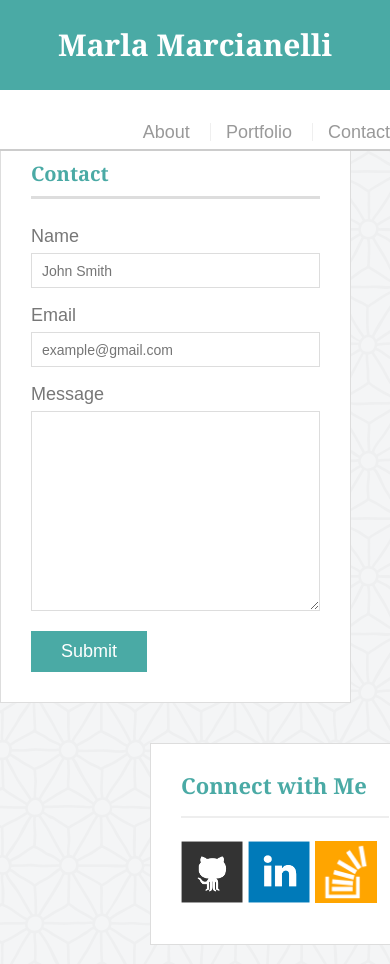
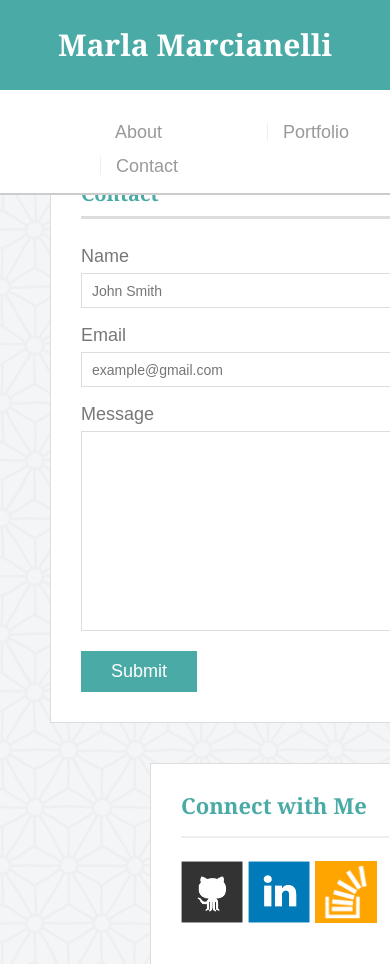
Before and after one commit to marlavous/Responsive-Portfolio, a PHP site: page /contact.html in a window 390 px wide; the page is wider, and only the part inside the window is pictured. Shown: the top 964 px of that part. Run offline with PHP 8.4, Linux system fonts and the light colour scheme.

Commit message:
final edits

```diff
--- a/assets/css/style.css
+++ b/assets/css/style.css
@@ -257,15 +257,36 @@ input[type=submit] {
     width: 100%;
   }
 
+  #masthead{
+    margin-bottom: 30px;
+  }
+
   .main-section{
-    width: 90%;
-    padding margin-left: 10px;
-    padding margin-right: 10px;
+    width: 540px;
+    margin-left: 50px;
+    margin-right: 50px;
+    margin-top: 20px;
     }
 
   .sidebar{
     float: left;
     margin-left: 150px;
+  }
+
+  .auth-image {
+    float: none;
+    height: 250px;
+    width: auto;
+  }
+
+  .nav-bar{
+    float: left;
+    margin-bottom: 10px;
+  }
+
+  nav a{
+    margin-left:100px;
+    margin-right: auto;
   }
 
   h1{
--- a/contact.html
+++ b/contact.html
@@ -13,7 +13,7 @@
   <header id="masthead">
     <div class="container">
       <a href="index.html" id="logo">Marla Marcianelli</a>
-      <nav>
+      <nav class="nav-bar">
         <a href="index.html">About</a>
         <a href="portfolio.html">Portfolio</a>
         <a href="contact.html">Contact</a>
--- a/portfolio.html
+++ b/portfolio.html
@@ -15,7 +15,7 @@
   <header id="masthead">
     <div class="container">
       <a href="index.html" id="logo">Marla Marcianelli</a>
-      <nav>
+      <nav class="nav-bar">
         <a href="index.html">About</a>
         <a href="portfolio.html">Portfolio</a>
         <a href="contact.html">Contact</a>
```
Also changed, not shown: other parts of assets/css/style.css (+30 -13 lines), index.html (+4 -4 lines), README.md (deleted).
